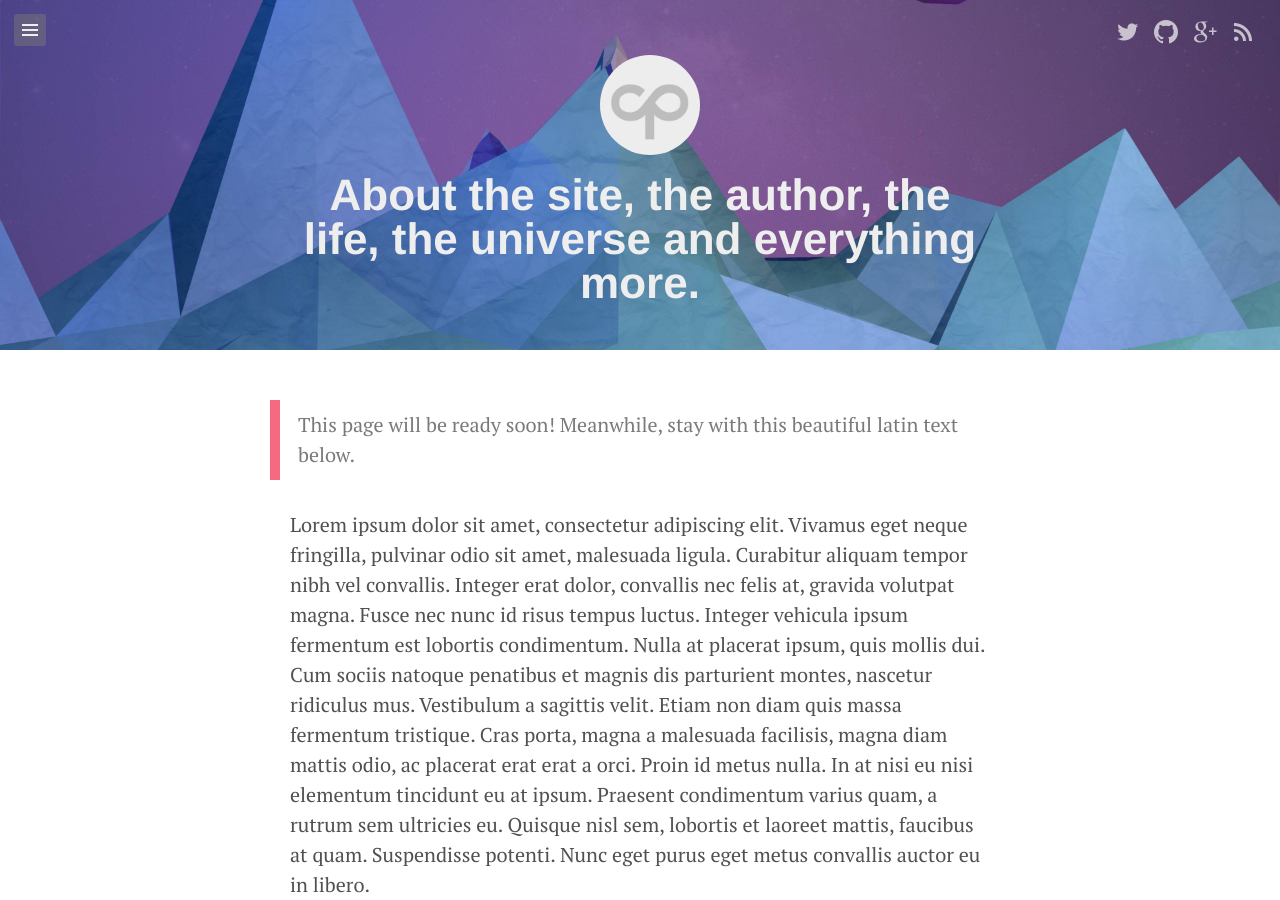
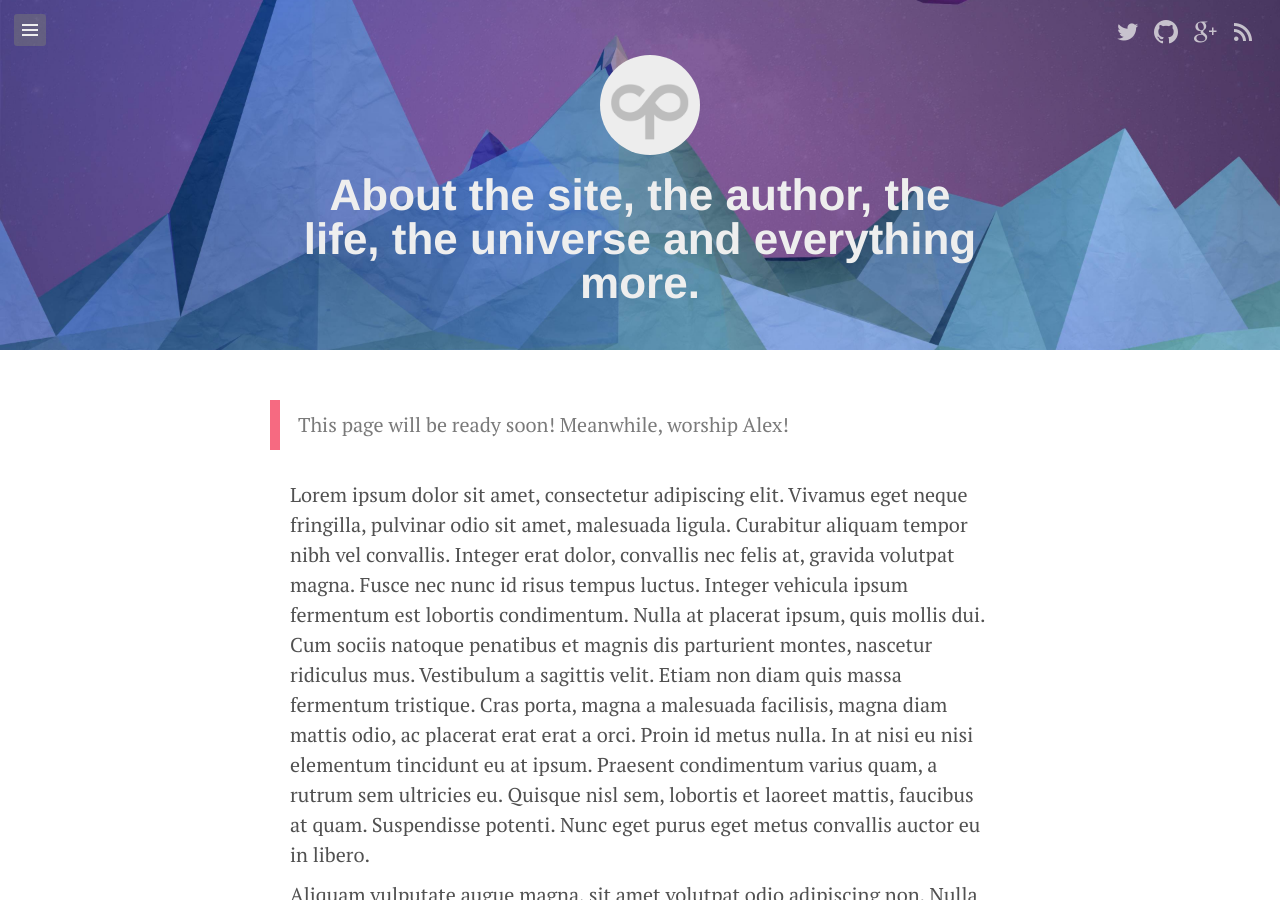
Before and after one commit to B-DAP/B-DAP.github.io, a Jekyll site: the page built from about.md, in a window 1280 px wide and 900 px high. Built offline with Jekyll 4.4.1, drawn with Linux system fonts in a browser that asks for light colours; Markdown is read by kramdown in place of the engine named in the settings.

Commit message:
Updated about.md

```diff
--- a/about.md
+++ b/about.md
@@ -1,10 +1,11 @@
 ---
 layout: page
-title: About the site, the author, the life, the universe and everything more.
+title: "About the site, the author, the life, the universe and everything more."
+published: true
 ---
 
 <div class="message">
-  This page will be ready soon! Meanwhile, stay with this beautiful latin text below.
+  This page will be ready soon! Meanwhile, worship Alex!
 </div>
 
 Lorem ipsum dolor sit amet, consectetur adipiscing elit. Vivamus eget neque fringilla, pulvinar odio sit amet, malesuada ligula. Curabitur aliquam tempor nibh vel convallis. Integer erat dolor, convallis nec felis at, gravida volutpat magna. Fusce nec nunc id risus tempus luctus. Integer vehicula ipsum fermentum est lobortis condimentum. Nulla at placerat ipsum, quis mollis dui. Cum sociis natoque penatibus et magnis dis parturient montes, nascetur ridiculus mus. Vestibulum a sagittis velit. Etiam non diam quis massa fermentum tristique. Cras porta, magna a malesuada facilisis, magna diam mattis odio, ac placerat erat erat a orci. Proin id metus nulla. In at nisi eu nisi elementum tincidunt eu at ipsum. Praesent condimentum varius quam, a rutrum sem ultricies eu. Quisque nisl sem, lobortis et laoreet mattis, faucibus at quam. Suspendisse potenti. Nunc eget purus eget metus convallis auctor eu in libero.
```
